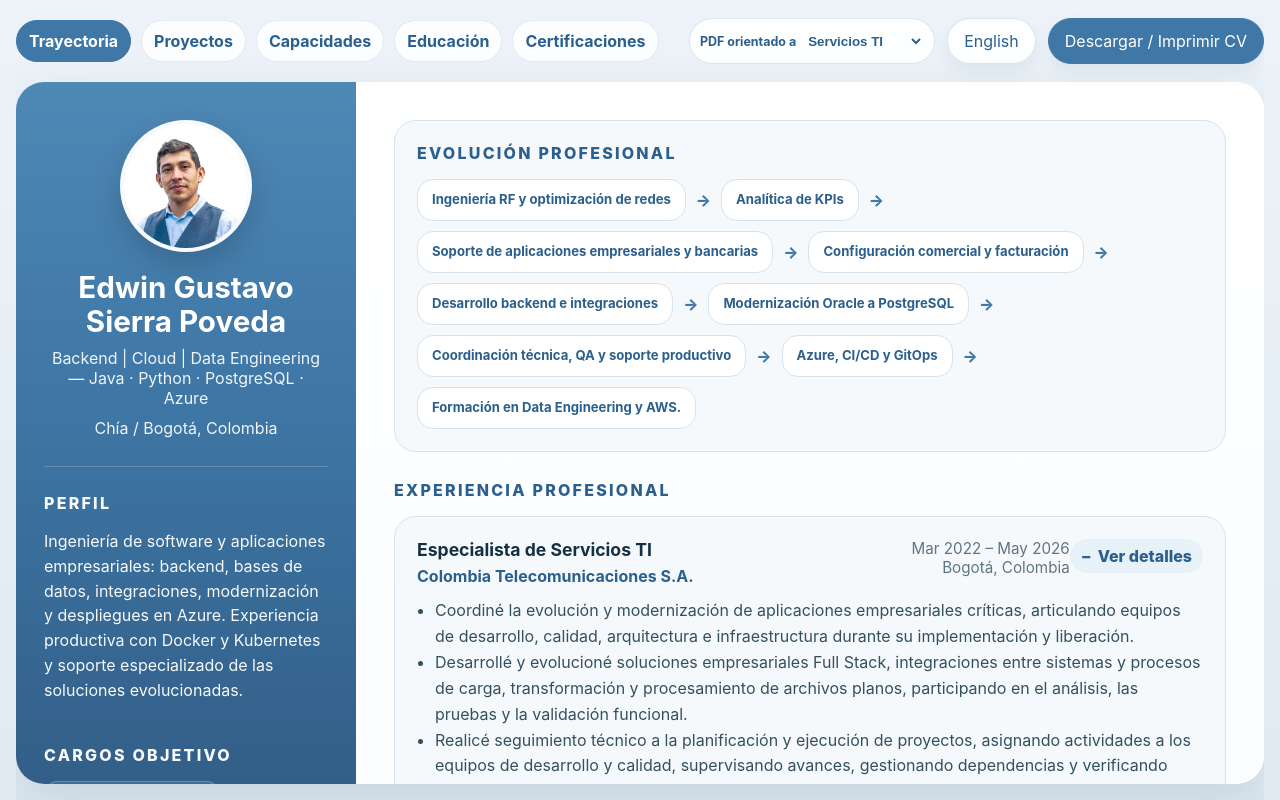
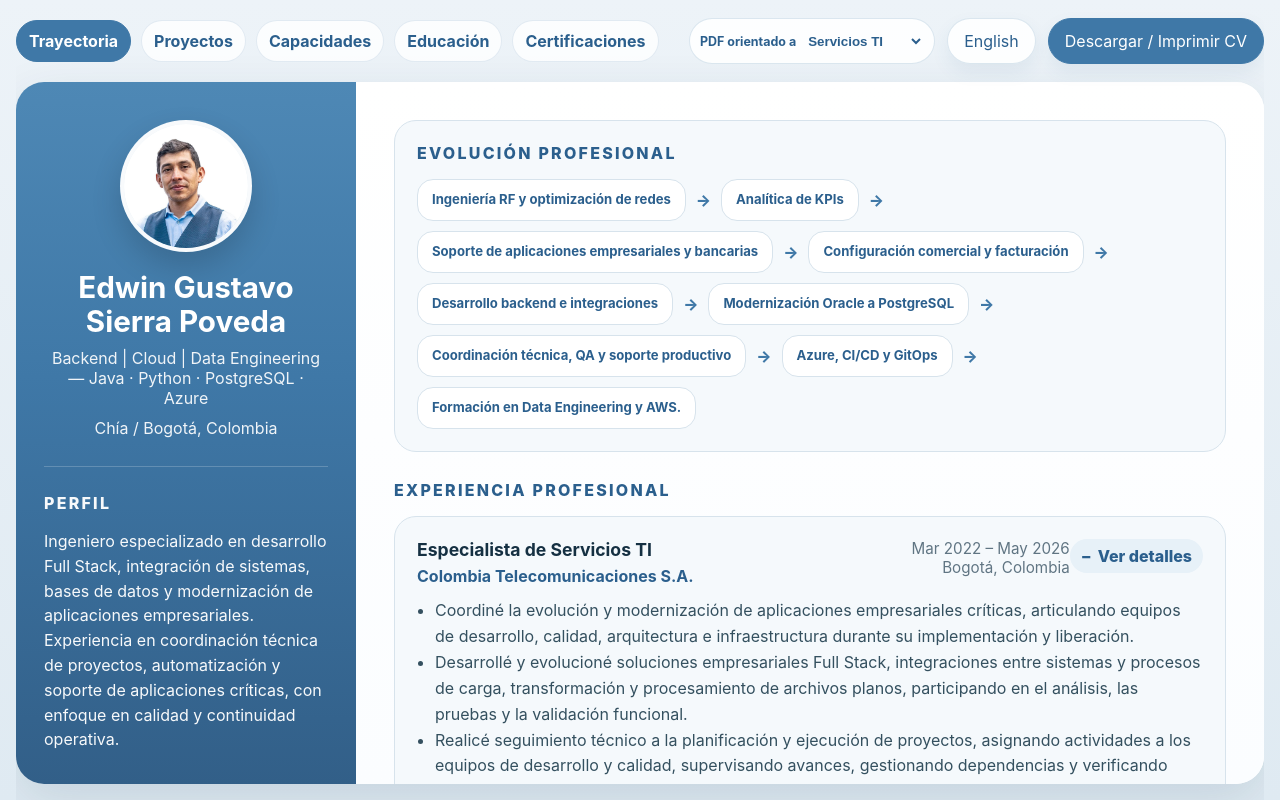
Before and after one commit to viejoedwinsierra/edwin-cv-react, a React (Vite) app: page / in a window 1280 px wide. Built offline with nearby package versions, Linux system fonts and the light colour scheme.

Commit message:
homologar perfil profesional

```diff
--- a/src/data/en/profile.js
+++ b/src/data/en/profile.js
@@ -6,8 +6,8 @@ export const profile = {
     email: 'edwin.sierra.vlt@gmail.com',
     linkedin: 'https://www.linkedin.com/in/edwin-gustavo-sierra-poveda/',
     github: 'https://github.com/viejoedwinsierra',
-    sidebarSummary: 'Software and enterprise application engineering across backend development, databases, integration, modernization and Azure deployments. Hands-on production experience with Docker and Kubernetes, plus specialized support for applications delivered and evolved.',
-    summary: 'Engineer with a background in telecommunications and enterprise applications, focused on backend development, databases, system integration and technology modernization. Coordinated development and QA teams delivering critical application improvements, including an Oracle-to-PostgreSQL migration and deployments to Azure and Kubernetes. Combine software development, automation, CI/CD and specialized technical support for applications under my responsibility. Currently expanding Data Engineering and AWS knowledge through graduate studies and hands-on labs.',
+    sidebarSummary: 'Engineer specializing in full-stack development, system integration, databases, and enterprise application modernization. Experienced in technical project coordination, automation, and critical application support, with a focus on quality and operational continuity.',
+    summary: "Engineer with over 15 years of experience in telecommunications and technology, specializing in software engineering, full-stack development, system integration, databases, and enterprise application modernization. Experienced in technical coordination and project execution monitoring, task assignment across development and QA teams, critical application evolution, and technology platform migrations. Combines software development, automation, data integration, and specialized production support, with a focus on operational continuity, quality, and service improvement. Currently pursuing a Master's degree in Data Science while expanding practical knowledge in Data Engineering and AWS.",
     highlights: [
       'Modernized a critical IMEI application: Oracle to PostgreSQL and transition to Azure',
       'Technical coordination of up to 4 developers and 2 QA professionals',
--- a/src/data/es/profile.js
+++ b/src/data/es/profile.js
@@ -6,8 +6,8 @@ export const profile = {
     email: 'edwin.sierra.vlt@gmail.com',
     linkedin: 'https://www.linkedin.com/in/edwin-gustavo-sierra-poveda/',
     github: 'https://github.com/viejoedwinsierra',
-    sidebarSummary: 'Ingeniería de software y aplicaciones empresariales: backend, bases de datos, integraciones, modernización y despliegues en Azure. Experiencia productiva con Docker y Kubernetes y soporte especializado de las soluciones evolucionadas.',
-    summary: 'Ingeniero con trayectoria en telecomunicaciones y aplicaciones empresariales, especializado en backend, bases de datos, integración y modernización tecnológica. He coordinado equipos de desarrollo y QA en la evolución de aplicaciones críticas, incluida la migración Oracle a PostgreSQL y el despliegue de servicios en Azure y Kubernetes. Combino desarrollo, automatización, CI/CD y soporte técnico especializado de las soluciones bajo mi responsabilidad. Actualmente amplío mis conocimientos en Data Engineering y AWS mediante estudios y laboratorios.',
+    sidebarSummary: 'Ingeniero especializado en desarrollo Full Stack, integración de sistemas, bases de datos y modernización de aplicaciones empresariales. Experiencia en coordinación técnica de proyectos, automatización y soporte de aplicaciones críticas, con enfoque en calidad y continuidad operativa.',
+    summary: 'Ingeniero con más de 15 años de trayectoria en telecomunicaciones y tecnología, especializado en ingeniería de software, desarrollo Full Stack, integración de sistemas, bases de datos y modernización de aplicaciones empresariales. Experiencia en coordinación técnica y seguimiento de proyectos, asignación de actividades a equipos de desarrollo y calidad, evolución de aplicaciones críticas y migración de plataformas tecnológicas. Combino desarrollo de soluciones, automatización, integración de datos y soporte especializado en producción, con enfoque en continuidad operativa, calidad y mejora de servicios. Actualmente complemento mi experiencia con estudios de Maestría en Ciencia de Datos y formación práctica en Data Engineering y AWS.',
     highlights: [
       'Modernización de aplicación crítica de IMEI: Oracle a PostgreSQL y transición a Azure',
       'Coordinación técnica de hasta 4 desarrolladores y 2 profesionales de QA',
```
Also changed, not shown: 1 other file (tests, documents, lock files or other folders).
